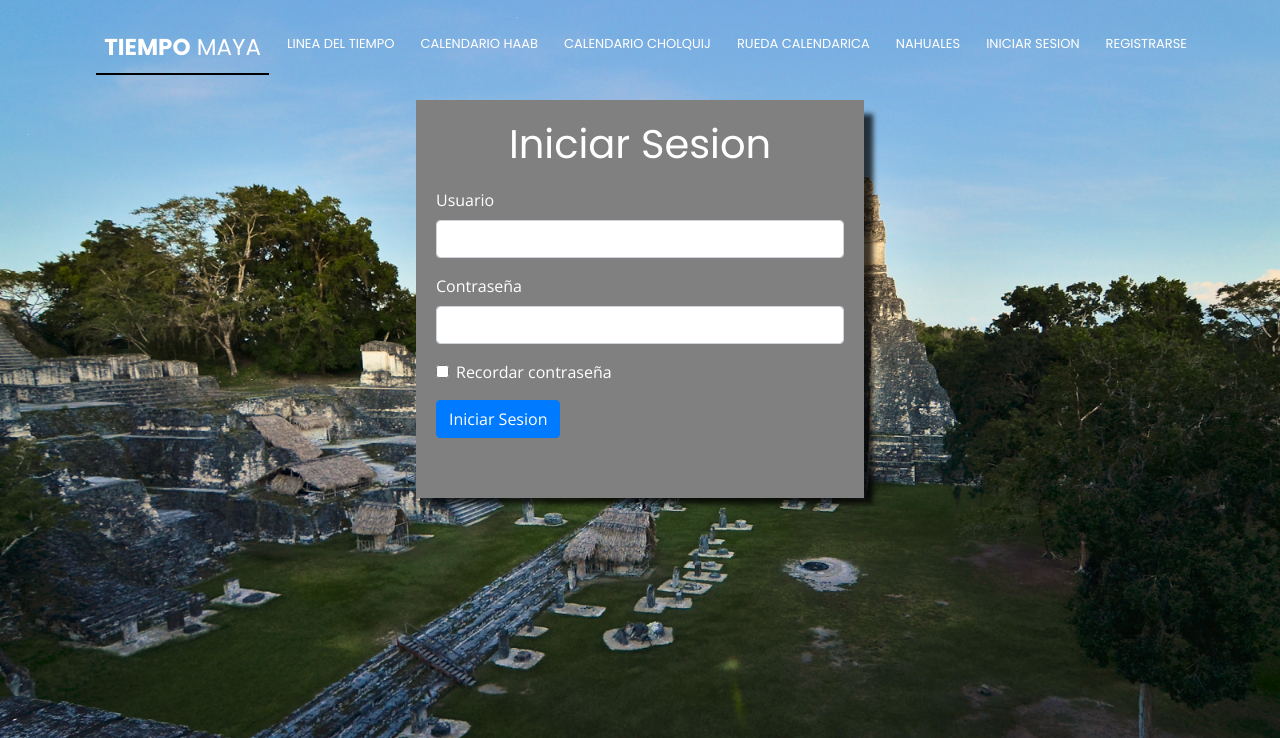
After one commit to AstridGMC/TiempoMaya_Web, a PHP site: page /iniciarSesion.php in a window 1280 px wide. The commit adds this page. Shown: the top 738 px of the page. Run offline with PHP 8.4, Linux system fonts and the light colour scheme.

Commit message:
creacion de archivo para loguearse a la pagina

```diff
--- a/index.php
+++ b/index.php
@@ -26,7 +26,7 @@
           <li><a href="#">Calendario Cholquij</a></li>
           <li><a href="#">Rueda Calendarica</a></li>
           <li><a href="#">Nahuales</a></li>
-          <li><a href="#">Iniciar Sesion</a></li>
+          <li><a href="iniciarSesion.php">Iniciar Sesion</a></li>
           <li><a href="#">Registrarse</a></li>
         </ul>
       </nav>
--- /dev/null
+++ b/iniciarSesion.php
@@ -0,0 +1,82 @@
+<!DOCTYPE html>
+<html lang="en">
+<head>
+    <meta charset="UTF-8">
+    <meta name="viewport" content="width=device-width, initial-scale=1.0">
+    <link href="https://fonts.googleapis.com/css?family=Open+Sans:300,300i,400,400i,700,700i|Poppins:300,400,500,700" rel="stylesheet">
+    <link href="lib/bootstrap/css/bootstrap.min.css" rel="stylesheet">
+    <link href="lib/font-awesome/css/font-awesome.min.css" rel="stylesheet">
+    <link href="lib/animate/animate.min.css" rel="stylesheet">
+    <link href="css/style.css" rel="stylesheet">
+    <title>Main</title>
+</head>
+<body>
+    <style>
+        .main-container{
+            width: 35%;
+            margin: 100px  auto;
+            padding: 20px 20px 60px;
+            -webkit-box-shadow: 13px 10px 5px -4px rgba(0,0,0,0.75);
+            -moz-box-shadow: 13px 10px 5px -4px rgba(0,0,0,0.75);
+            box-shadow: 13px 10px 5px -4px rgba(0,0,0,0.75);
+            background: gray;
+            color:white;
+        }
+        body{
+        background: url("./img/fondo.png") ;
+        background-size: cover;
+        }
+        .nav-menu > li > a:before {
+        background-color: black;
+        }
+
+    </style>
+
+    <header id="header">
+    <div class="container">
+      <nav id="nav-menu-container">
+        <ul class="nav-menu">
+          <li class="menu-active">  <a href="#hero" style="color: white;font-size: 23px;"><strong>TIEMPO</strong> MAYA</a></li>
+          <li><a href="#">Linea del Tiempo</a></li>
+          <li><a href="#">Calendario Haab</a></li>
+          <li><a href="#">Calendario Cholquij</a></li>
+          <li><a href="#">Rueda Calendarica</a></li>
+          <li><a href="#">Nahuales</a></li>
+          <li><a href="iniciarSesion.php">Iniciar Sesion</a></li>
+          <li><a href="#">Registrarse</a></li>
+        </ul>
+      </nav>
+    </div>
+    </header>
+    <div class="main-container">
+        <form>
+            <div class="form-group">
+                <h1 style="text-align: center;">Iniciar Sesion</h1>
+            </div>
+            <div class="form-group">
+              <label for="InputUser">Usuario</label>
+              <input type="text" class="form-control" id="InputUser" required aria-describedby="emailHelp">
+            </div>
+            <div class="form-group">
+              <label for="InputPass">Contraseña</label>
+              <input type="password" class="form-control" required id="InputPass">
+            </div>
+            <div class="form-group form-check">
+              <input type="checkbox" class="form-check-input" id="checkPass">
+              <label class="form-check-label" for="checkPass">Recordar contraseña</label>
+            </div>
+            <button type="submit" class="btn btn-primary">Iniciar Sesion</button>
+          </form>
+    </div>
+  <script src="lib/jquery/jquery.min.js"></script>
+  <script src="lib/jquery/jquery-migrate.min.js"></script>
+  <script src="lib/bootstrap/js/bootstrap.bundle.min.js"></script>
+  <script src="lib/easing/easing.min.js"></script>
+  <script src="lib/wow/wow.min.js"></script>
+  <script src="lib/waypoints/waypoints.min.js"></script>
+  <script src="lib/counterup/counterup.min.js"></script>
+  <script src="lib/superfish/hoverIntent.js"></script>
+  <script src="lib/superfish/superfish.min.js"></script>
+
+</body>
+</html>
```
